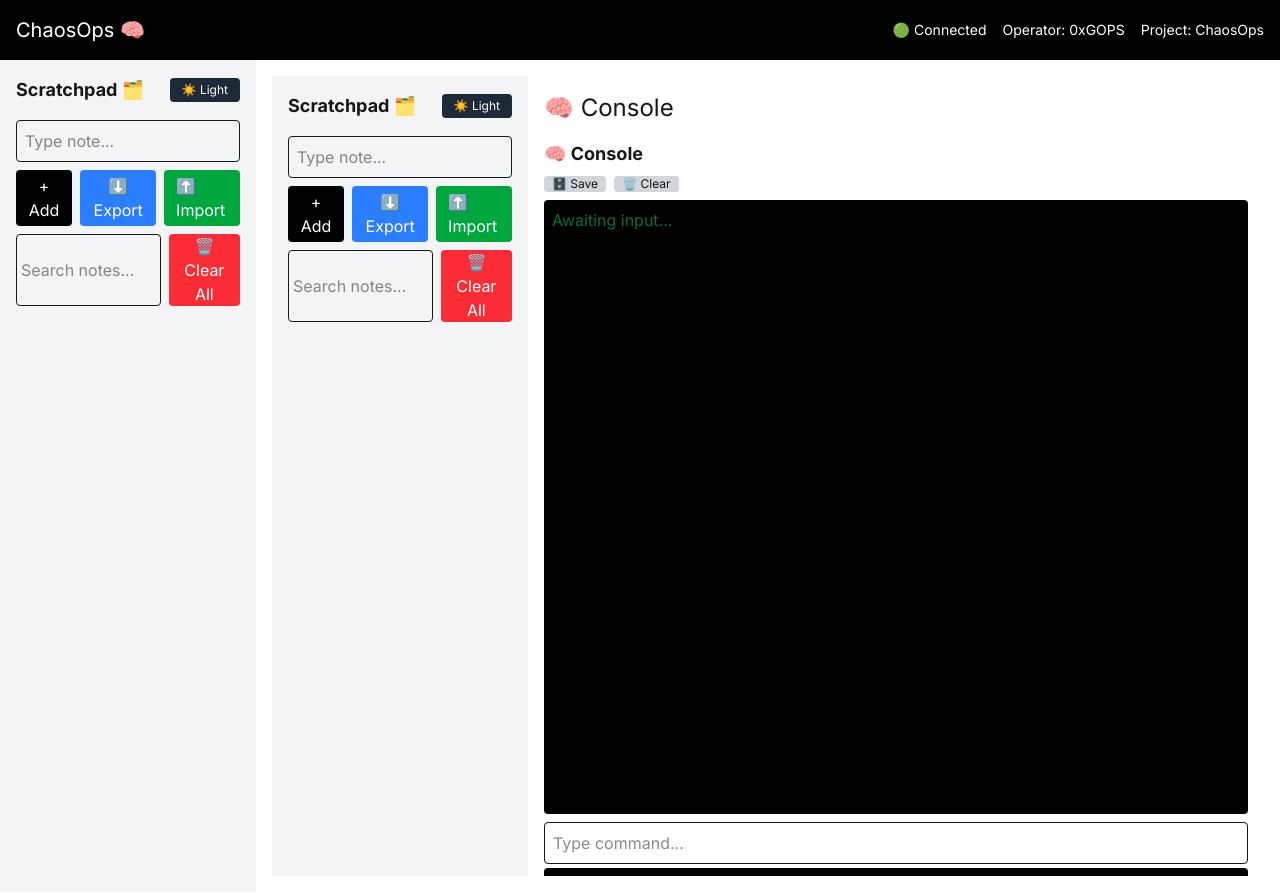
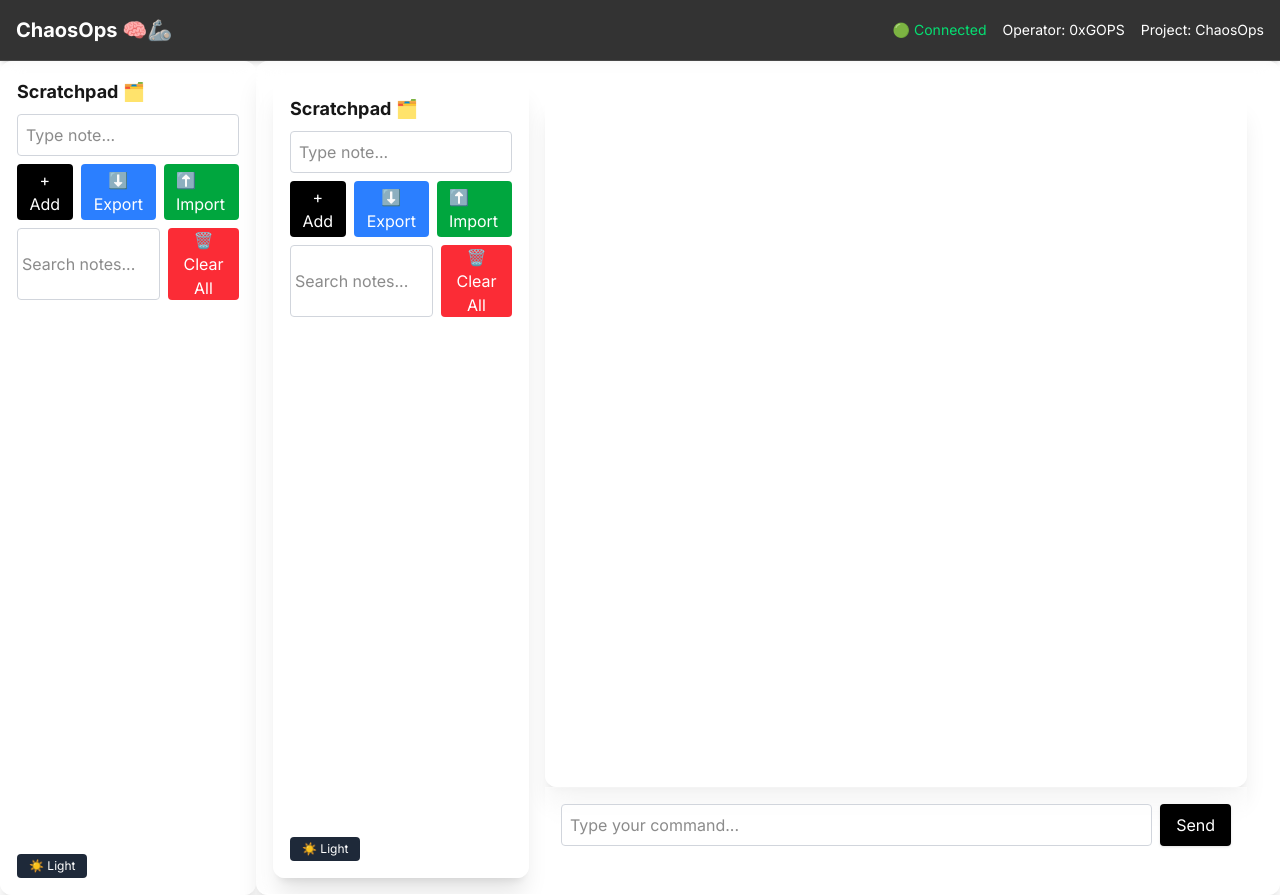
Before and after one commit to 0xgops/chaosops, a Next.js app: page /console in a window 1280 px wide. Built offline with nearby package versions, Linux system fonts and the light colour scheme.

Commit message:
🔥 Ship Layout Glow — cockpit polish complete

```diff
--- a/src/app/components/Sidebar.tsx
+++ b/src/app/components/Sidebar.tsx
@@ -14,15 +14,12 @@ export default function Sidebar() {
   const [search, setSearch] = useState('');
   const [expanded, setExpanded] = useState<number | null>(null);
 
-  // Load notes
+  // Load + Save Notes
   useEffect(() => {
     const saved = localStorage.getItem('chaosops-notes');
-    if (saved) {
-      setNotes(JSON.parse(saved));
-    }
+    if (saved) setNotes(JSON.parse(saved));
   }, []);
 
-  // Save notes
   useEffect(() => {
     localStorage.setItem('chaosops-notes', JSON.stringify(notes));
   }, [notes]);
@@ -38,10 +35,11 @@ export default function Sidebar() {
   };
 
   const deleteNote = (index: number) => {
-    if (!confirm('Delete this note?')) return;
-    const newNotes = [...notes];
-    newNotes.splice(index, 1);
-    setNotes(newNotes);
+    if (confirm('Delete this note?')) {
+      const newNotes = [...notes];
+      newNotes.splice(index, 1);
+      setNotes(newNotes);
+    }
   };
 
   const clearAll = () => {
@@ -98,14 +96,11 @@ export default function Sidebar() {
   );
 
   return (
-    <aside className="bg-gray-100 dark:bg-zinc-800 w-64 p-4 flex flex-col">
-      <div className="flex justify-between items-center mb-4">
-        <h2 className="text-lg font-bold">Scratchpad 🗂️</h2>
-        <ThemeToggle />
-      </div>
+    <aside className="bg-white/70 dark:bg-zinc-900/50 backdrop-blur-md border border-white/20 dark:border-zinc-700 rounded-xl p-4 w-64 shadow-xl flex flex-col transition-all">
+      <h2 className="text-lg font-bold mb-2">Scratchpad 🗂️</h2>
 
       <input
-        className="border p-2 mb-2 rounded"
+        className="border border-gray-300 dark:border-zinc-700 p-2 mb-2 rounded bg-white/50 dark:bg-zinc-800 focus:outline-none focus:ring-2 focus:ring-blue-500"
         placeholder="Type note..."
         value={input}
         onChange={(e) => setInput(e.target.value)}
@@ -117,18 +112,18 @@ export default function Sidebar() {
 
       <div className="flex gap-2 mb-2">
         <button
-          className="bg-black text-white px-3 py-1 rounded hover:opacity-80 transition"
+          className="bg-black hover:bg-gray-800 text-white px-3 py-1 rounded transition-all"
           onClick={addNote}
         >
           + Add
         </button>
         <button
-          className="bg-blue-500 text-white px-3 py-1 rounded hover:opacity-80 transition"
+          className="bg-blue-500 hover:bg-blue-600 text-white px-3 py-1 rounded transition-all"
           onClick={exportNotes}
         >
           ⬇️ Export
         </button>
-        <label className="bg-green-600 text-white px-3 py-1 rounded cursor-pointer hover:opacity-80 transition">
+        <label className="bg-green-600 hover:bg-green-700 text-white px-3 py-1 rounded cursor-pointer transition-all">
           ⬆️ Import
           <input type="file" accept=".json" className="hidden" onChange={importNotes} />
         </label>
@@ -136,13 +131,13 @@ export default function Sidebar() {
 
       <div className="flex gap-2 mb-4">
         <input
-          className="border p-1 rounded w-full"
+          className="border p-1 rounded w-full bg-white/50 dark:bg-zinc-800 border-gray-300 dark:border-zinc-700"
           placeholder="Search notes..."
           value={search}
           onChange={(e) => setSearch(e.target.value)}
         />
         <button
-          className="bg-red-500 text-white px-2 rounded hover:opacity-80 transition"
+          className="bg-red-500 hover:bg-red-600 text-white px-2 rounded transition-all"
           onClick={clearAll}
         >
           🗑️ Clear All
@@ -153,14 +148,14 @@ export default function Sidebar() {
         {filteredNotes.map((note, i) => (
           <div
             key={i}
-            className="bg-white dark:bg-zinc-700 p-2 rounded shadow flex flex-col gap-1"
+            className="bg-white/70 dark:bg-zinc-800 border border-white/20 dark:border-zinc-700 p-2 rounded shadow-md flex flex-col gap-1"
           >
             <div className="flex justify-between">
-              <span className="text-sm font-medium">
+              <span className="text-sm font-medium opacity-80">
                 [{note.timestamp}]
               </span>
               <button
-                className="text-red-500 ml-2"
+                className="text-red-500 ml-2 hover:scale-110 transition-transform"
                 onClick={() => deleteNote(i)}
               >
                 ✕
@@ -171,7 +166,7 @@ export default function Sidebar() {
             </div>
             {note.text.length > 100 || note.text.includes('\n') ? (
               <button
-                className="text-blue-500 text-xs self-start"
+                className="text-blue-500 text-xs self-start hover:underline"
                 onClick={() => toggleExpand(i)}
               >
                 {expanded === i ? '▲ Collapse' : '▼ Expand'}
@@ -180,6 +175,10 @@ export default function Sidebar() {
           </div>
         ))}
       </div>
+
+      <div className="mt-4">
+        <ThemeToggle />
+      </div>
     </aside>
   );
 }
--- a/src/app/console/Console.tsx
+++ b/src/app/console/Console.tsx
@@ -1,97 +1,69 @@
 'use client';
 
-import { useEffect, useState } from 'react';
+import { useState, useRef, useEffect } from 'react';
 
 export default function Console() {
-  const [logs, setLogs] = useState<string[]>([]);
+  const [messages, setMessages] = useState<string[]>([]);
   const [input, setInput] = useState('');
+  const bottomRef = useRef<HTMLDivElement>(null);
 
-  useEffect(() => {
-    const saved = localStorage.getItem('chaosops-console-logs');
-    if (saved) setLogs(JSON.parse(saved));
-  }, []);
-
-  useEffect(() => {
-    localStorage.setItem('chaosops-console-logs', JSON.stringify(logs));
-  }, [logs]);
-
-  const appendLog = (message: string) => {
-    const timestamp = new Date().toLocaleTimeString();
-    const logEntry = `[${timestamp}] ${message}`;
-    setLogs((prev) => [...prev, logEntry]);
-  };
-
-  const handleCommand = () => {
+  const sendMessage = () => {
     if (!input.trim()) return;
-    appendLog(`> ${input}`);
-
-    parseCommand(input.trim().toLowerCase());
-
+    setMessages((prev) => [...prev, input]);
     setInput('');
   };
 
-  const parseCommand = (cmd: string) => {
-    if (cmd === 'help') {
-      appendLog('Available commands: help, ping, status, clear, about');
-    } else if (cmd === 'ping') {
-      appendLog('Pinging... ✅ Success. Latency: 23ms');
-    } else if (cmd === 'status') {
-      appendLog('🟢 System Status: Operational. No errors detected.');
-    } else if (cmd === 'about') {
-      appendLog('ChaosOps Console v0.1 — Built by 0xGOPS 🧠');
-    } else if (cmd === 'clear') {
-      setLogs([]);
-    } else {
-      appendLog(`Unknown command: "${cmd}". Type "help" for assistance.`);
-    }
+  const handleKeyDown = (e: React.KeyboardEvent<HTMLInputElement>) => {
+    if (e.key === 'Enter') sendMessage();
   };
 
-  const clearLogs = () => setLogs([]);
-
-  const handleKeyDown = (e: React.KeyboardEvent) => {
-    if (e.key === 'Enter') handleCommand();
-  };
+  useEffect(() => {
+    bottomRef.current?.scrollIntoView({ behavior: 'smooth' });
+  }, [messages]);
 
   return (
     <div className="flex flex-col h-full">
-      <h2 className="text-lg font-bold mb-2">🧠 Console</h2>
+      {/* 💬 Message Window */}
+      <div className="flex-1 overflow-auto p-4 space-y-2
+          bg-white/70 dark:bg-zinc-900/50
+          backdrop-blur-md border border-white/20 dark:border-zinc-700
+          rounded-xl shadow-xl transition-all">
 
-      <div className="flex gap-2 mb-2">
-        <button
-          className="bg-gray-300 px-2 rounded text-xs"
-          onClick={() => alert('Logs saved (export coming soon)')}
+        {messages.map((msg, idx) => (
+          <div
+            key={idx}
+            className="bg-blue-100 dark:bg-blue-900/40
+              rounded px-4 py-2 max-w-xl
+              border border-white/10 dark:border-zinc-700
+              shadow-sm"
           >
-          🗄️ Save
-        </button>
-        <button
-          className="bg-gray-300 px-2 rounded text-xs"
-          onClick={clearLogs}
-        >
-          🗑️ Clear
-        </button>
+            {msg}
+          </div>
+        ))}
+        <div ref={bottomRef} />
       </div>
 
-      <div className="bg-black text-green-400 font-mono flex-1 rounded p-2 overflow-auto">
-        {logs.length === 0 ? (
-          <p className="opacity-50">Awaiting input...</p>
-        ) : (
-          logs.map((log, i) => <div key={i}>{log}</div>)
-        )}
-      </div>
-
+      {/* 🔤 Input Bar */}
+      <div className="border-t border-white/20 dark:border-zinc-700 p-4 flex
+          bg-white/50 dark:bg-zinc-800/50 backdrop-blur-md">
         <input
-        className="border mt-2 p-2 rounded"
-        placeholder="Type command..."
           value={input}
           onChange={(e) => setInput(e.target.value)}
           onKeyDown={handleKeyDown}
+          className="flex-1 border border-gray-300 dark:border-zinc-700
+              rounded p-2 mr-2
+              bg-white/70 dark:bg-zinc-900/60
+              focus:outline-none focus:ring-2 focus:ring-blue-500"
+          placeholder="Type your command..."
         />
         <button
-        className="bg-black text-white mt-1 p-2 rounded"
-        onClick={handleCommand}
+          onClick={sendMessage}
+          className="bg-black hover:bg-gray-800 text-white px-4 py-2 rounded
+            shadow transition-all"
         >
-        Run
+          Send
         </button>
+      </div>
     </div>
   );
 }
--- a/src/app/layout.tsx
+++ b/src/app/layout.tsx
@@ -1,6 +1,5 @@
 import './globals.css';
 import { Inter } from 'next/font/google';
-import { ThemeProvider } from 'next-themes';
 import Sidebar from './components/Sidebar';
 
 const inter = Inter({ subsets: ['latin'] });
@@ -16,29 +15,45 @@ export default function RootLayout({
   children: React.ReactNode;
 }) {
   return (
-    <html lang="en" suppressHydrationWarning>
-      <body className={`${inter.className} bg-gray-50 dark:bg-black`}>
-        <ThemeProvider attribute="class" defaultTheme="system" enableSystem>
+    <html lang="en">
+      <body
+        className={`${inter.className} bg-gradient-to-br
+        from-gray-100 to-white dark:from-zinc-900 dark:to-black
+        text-black dark:text-white transition-colors`}
+      >
         <div className="flex flex-col h-screen">
-
           {/* 🔳 Top Bar */}
-            <header className="bg-black text-white p-4 flex justify-between items-center">
-              <h1 className="text-xl">ChaosOps 🧠</h1>
+          <header
+            className="bg-black/80 dark:bg-zinc-950/80
+            backdrop-blur-md border-b border-white/10 dark:border-zinc-800
+            text-white p-4 flex justify-between items-center
+            shadow-md"
+          >
+            <h1 className="text-xl font-bold">
+              ChaosOps 🧠🦾
+            </h1>
             <div className="space-x-4 text-sm">
-                <span className="hidden sm:inline">🟢 Connected</span>
+              <span className="text-green-400">🟢 Connected</span>
               <span>Operator: 0xGOPS</span>
               <span>Project: ChaosOps</span>
             </div>
           </header>
 
+          {/* 🔥 Main Layout */}
           <div className="flex flex-1">
+            {/* 🗂️ Sidebar */}
             <Sidebar />
-              <main className="flex-1 p-4 bg-white dark:bg-zinc-900 overflow-auto">
+
+            {/* 💻 Main */}
+            <main className="flex-1 p-4
+              bg-white/70 dark:bg-zinc-900/50
+              backdrop-blur-md rounded-xl shadow-xl
+              border border-white/10 dark:border-zinc-800
+              overflow-auto flex flex-col gap-4">
               {children}
             </main>
           </div>
         </div>
-        </ThemeProvider>
       </body>
     </html>
   );
```
Lines whose indentation alone changed are shown as unchanged.
